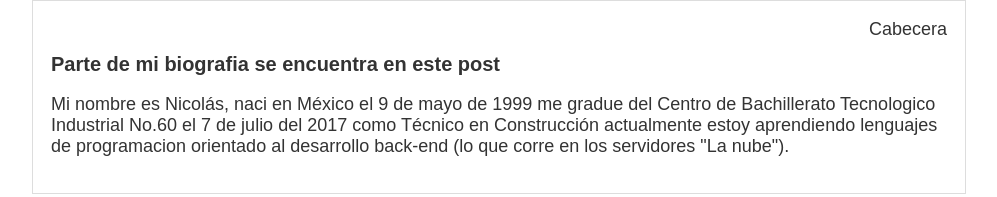
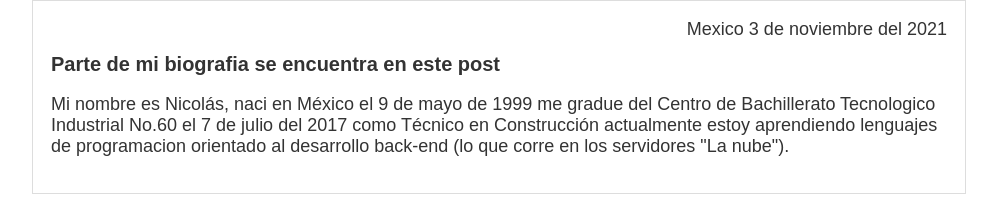
Before and after one commit to nicojson/SuperBolg, a plain HTML site: page index.html in a window 1280 px wide. Shown: the whole page, without its empty margins (141-1138 px from the left). Drawn offline with Linux system fonts and the light colour scheme.

Commit message:
se agrega fecha

```diff
--- a/index.html
+++ b/index.html
@@ -10,7 +10,7 @@
 <body>
     <div id="container">
         <div id="cabecera">
-            Cabecera
+            Mexico 3 de noviembre del 2021
         </div>
             <h1>
                 Parte de mi biografia se encuentra en este post
```
